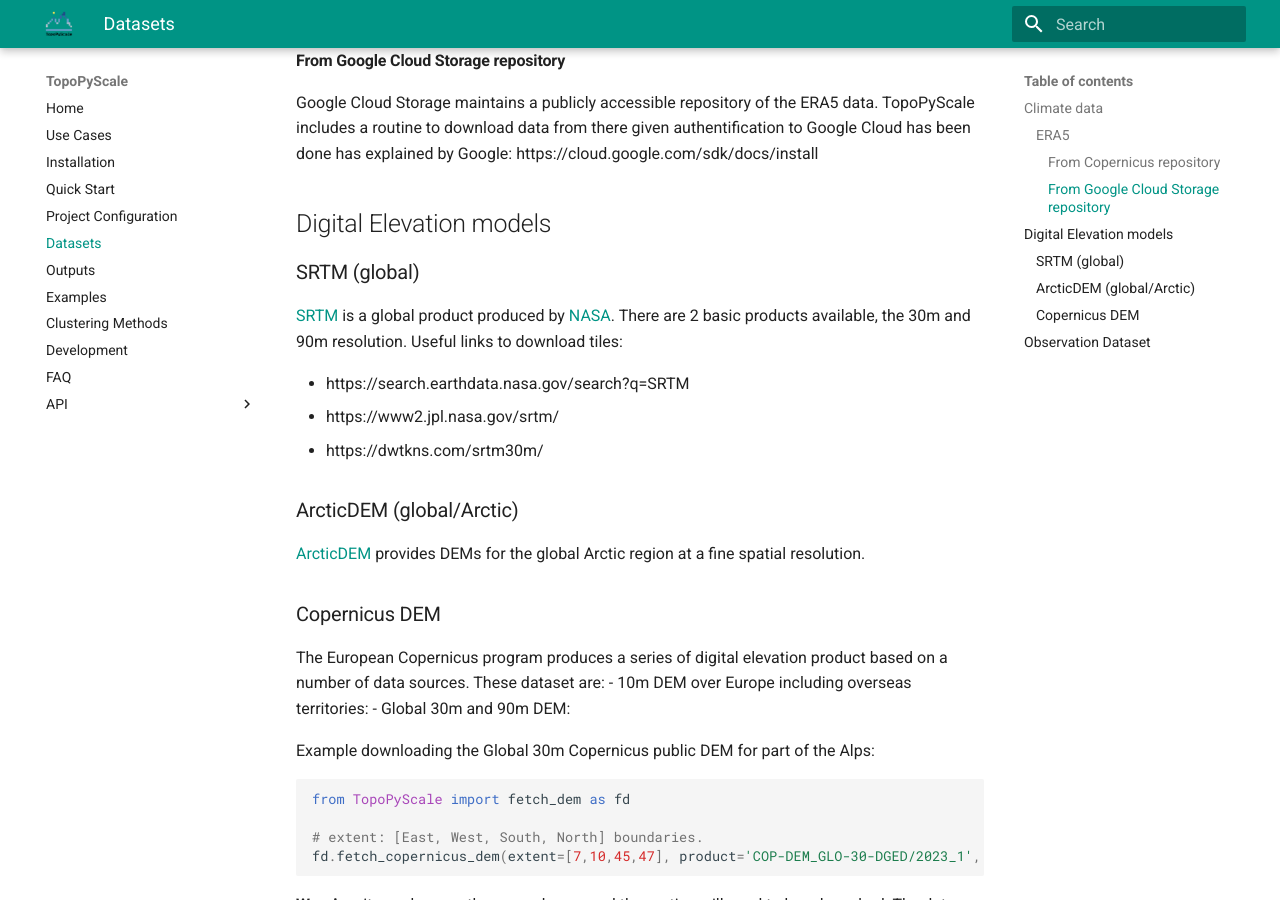
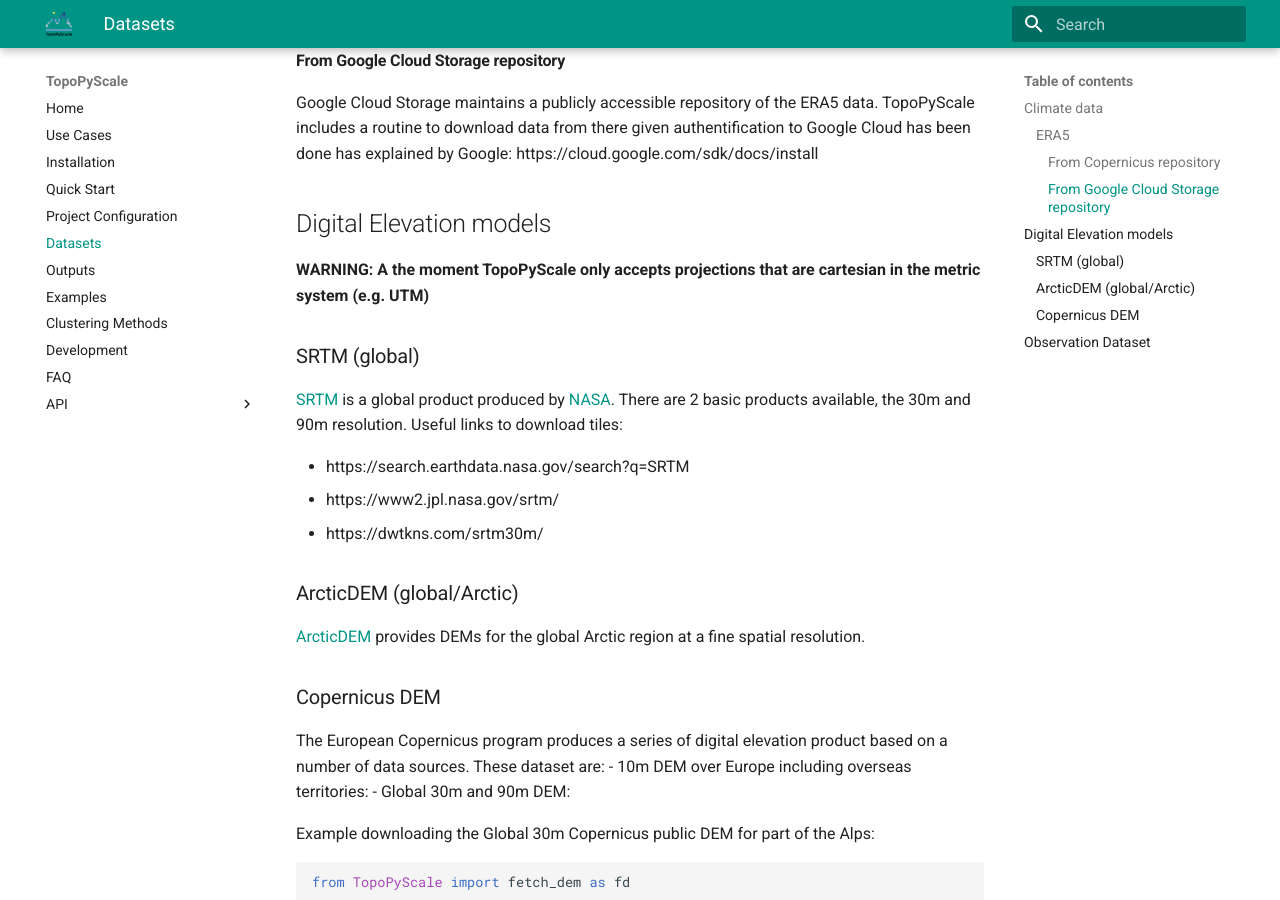
Before and after one commit to ArcticSnow/TopoPyScale, an MkDocs documentation site: the page built from doc/docs/04_datasetSources.md, in a window 1280 px wide and 900 px high, scrolled down 571 px. Built offline with MkDocs 1.6.1 and Material for MkDocs 9.7.7, drawn with Linux system fonts in a browser that asks for light colours.

Commit message:
added warning for DEM porjection

```diff
--- a/doc/docs/04_datasetSources.md
+++ b/doc/docs/04_datasetSources.md
@@ -21,6 +21,8 @@ Google Cloud Storage maintains a publicly accessible repository of the ERA5 data
 
 
 ## Digital Elevation models
+
+**WARNING: A the moment TopoPyScale only accepts projections that are cartesian in the metric system (e.g. UTM)**
 
 ### SRTM (global)
 [SRTM](https://en.wikipedia.org/wiki/Shuttle_Radar_Topography_Mission) is a global product produced by [NASA](https://www.earthdata.nasa.gov/sensors/srtm). There are 2 basic products available, the 30m and 90m resolution. Useful links to download tiles:
```
